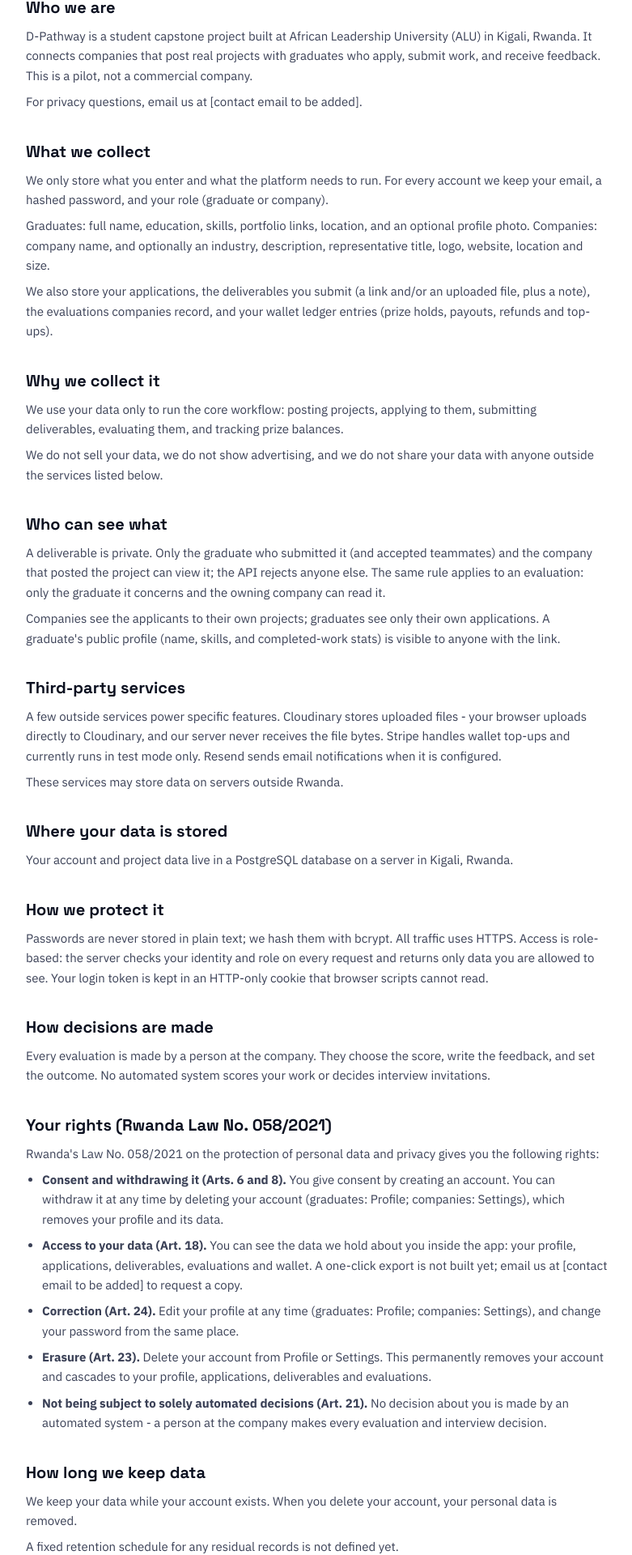
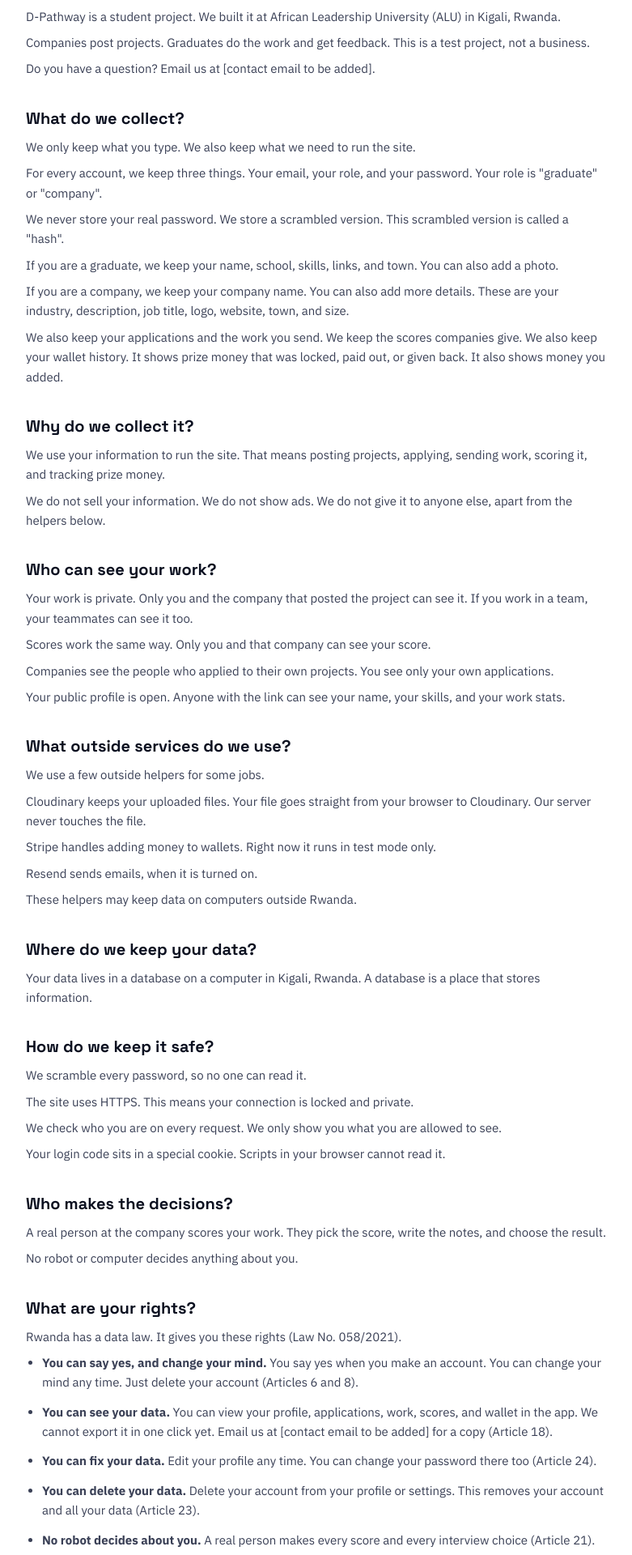
Before and after one commit to dushimsam/d-pathway, a Next.js app in the folder web/: page /privacy in a window 1280 px wide. Shown: the part 316-2236 px from the top of the page at 81% size, without its empty margins (248-1029 px from the left). Built offline with nearby package versions, Linux system fonts and the light colour scheme.

Commit message:
fix: revise Privacy Policy and Terms of Use for clarity and consistency

```diff
--- a/web/src/app/privacy/page.tsx
+++ b/web/src/app/privacy/page.tsx
@@ -5,11 +5,11 @@ import { LegalPage, LegalSection } from '@/components/legal/LegalPage';
 export const metadata: Metadata = {
   title: 'Privacy Policy - D-Pathway',
   description:
-    'How D-Pathway collects, uses, and protects your personal data, and your rights under Rwanda Law No. 058/2021.',
+    'In plain words: what information D-Pathway keeps, why, who can see it, and your rights.',
 };
 
-// TODO: publish a real contact email for privacy requests and data-rights
-// requests. There is no contact address anywhere in the codebase yet.
+// TODO: publish a real contact email for privacy and data questions.
+// There is no contact address anywhere in the codebase yet.
 const CONTACT = '[contact email to be added]';
 
 export default function PrivacyPage() {
@@ -17,154 +17,159 @@ export default function PrivacyPage() {
     <LegalPage
       title="Privacy Policy"
       lastUpdated="20 November 2026"
-      intro="This policy explains, in plain language, what personal data D-Pathway collects, why, who can see it, and the rights you have over it."
+      intro="This page tells you how we handle your information. We wrote it in plain words."
     >
-      <LegalSection title="Who we are">
+      <LegalSection title="Who are we?">
         <p>
-          D-Pathway is a student capstone project built at African Leadership
-          University (ALU) in Kigali, Rwanda. It connects companies that post
-          real projects with graduates who apply, submit work, and receive
-          feedback. This is a pilot, not a commercial company.
+          D-Pathway is a student project. We built it at African Leadership
+          University (ALU) in Kigali, Rwanda.
         </p>
-        <p>For privacy questions, email us at {CONTACT}.</p>
+        <p>
+          Companies post projects. Graduates do the work and get feedback. This
+          is a test project, not a business.
+        </p>
+        <p>Do you have a question? Email us at {CONTACT}.</p>
       </LegalSection>
 
-      <LegalSection title="What we collect">
+      <LegalSection title="What do we collect?">
+        <p>We only keep what you type. We also keep what we need to run the site.</p>
         <p>
-          We only store what you enter and what the platform needs to run. For
-          every account we keep your email, a hashed password, and your role
-          (graduate or company).
+          For every account, we keep three things. Your email, your role, and
+          your password. Your role is &quot;graduate&quot; or &quot;company&quot;.
         </p>
         <p>
-          Graduates: full name, education, skills, portfolio links, location,
-          and an optional profile photo. Companies: company name, and optionally
-          an industry, description, representative title, logo, website,
-          location and size.
+          We never store your real password. We store a scrambled version. This
+          scrambled version is called a &quot;hash&quot;.
         </p>
         <p>
-          We also store your applications, the deliverables you submit (a link
-          and/or an uploaded file, plus a note), the evaluations companies
-          record, and your wallet ledger entries (prize holds, payouts, refunds
-          and top-ups).
+          If you are a graduate, we keep your name, school, skills, links, and
+          town. You can also add a photo.
+        </p>
+        <p>
+          If you are a company, we keep your company name. You can also add more
+          details. These are your industry, description, job title, logo,
+          website, town, and size.
+        </p>
+        <p>
+          We also keep your applications and the work you send. We keep the
+          scores companies give. We also keep your wallet history. It shows prize
+          money that was locked, paid out, or given back. It also shows money you
+          added.
         </p>
       </LegalSection>
 
-      <LegalSection title="Why we collect it">
+      <LegalSection title="Why do we collect it?">
         <p>
-          We use your data only to run the core workflow: posting projects,
-          applying to them, submitting deliverables, evaluating them, and
-          tracking prize balances.
+          We use your information to run the site. That means posting projects,
+          applying, sending work, scoring it, and tracking prize money.
         </p>
         <p>
-          We do not sell your data, we do not show advertising, and we do not
-          share your data with anyone outside the services listed below.
+          We do not sell your information. We do not show ads. We do not give it
+          to anyone else, apart from the helpers below.
         </p>
       </LegalSection>
 
-      <LegalSection title="Who can see what">
+      <LegalSection title="Who can see your work?">
         <p>
-          A deliverable is private. Only the graduate who submitted it (and
-          accepted teammates) and the company that posted the project can view
-          it; the API rejects anyone else. The same rule applies to an
-          evaluation: only the graduate it concerns and the owning company can
-          read it.
+          Your work is private. Only you and the company that posted the project
+          can see it. If you work in a team, your teammates can see it too.
+        </p>
+        <p>Scores work the same way. Only you and that company can see your score.</p>
+        <p>
+          Companies see the people who applied to their own projects. You see
+          only your own applications.
         </p>
         <p>
-          Companies see the applicants to their own projects; graduates see only
-          their own applications. A graduate&apos;s public profile (name,
-          skills, and completed-work stats) is visible to anyone with the link.
+          Your public profile is open. Anyone with the link can see your name,
+          your skills, and your work stats.
         </p>
       </LegalSection>
 
-      <LegalSection title="Third-party services">
+      <LegalSection title="What outside services do we use?">
+        <p>We use a few outside helpers for some jobs.</p>
         <p>
-          A few outside services power specific features. Cloudinary stores
-          uploaded files - your browser uploads directly to Cloudinary, and our
-          server never receives the file bytes. Stripe handles wallet top-ups
-          and currently runs in test mode only. Resend sends email
-          notifications when it is configured.
+          Cloudinary keeps your uploaded files. Your file goes straight from your
+          browser to Cloudinary. Our server never touches the file.
         </p>
-        <p>These services may store data on servers outside Rwanda.</p>
+        <p>
+          Stripe handles adding money to wallets. Right now it runs in test mode
+          only.
+        </p>
+        <p>Resend sends emails, when it is turned on.</p>
+        <p>These helpers may keep data on computers outside Rwanda.</p>
       </LegalSection>
 
-      <LegalSection title="Where your data is stored">
+      <LegalSection title="Where do we keep your data?">
         <p>
-          Your account and project data live in a PostgreSQL database on a
-          server in Kigali, Rwanda.
+          Your data lives in a database on a computer in Kigali, Rwanda. A
+          database is a place that stores information.
         </p>
       </LegalSection>
 
-      <LegalSection title="How we protect it">
+      <LegalSection title="How do we keep it safe?">
+        <p>We scramble every password, so no one can read it.</p>
+        <p>The site uses HTTPS. This means your connection is locked and private.</p>
         <p>
-          Passwords are never stored in plain text; we hash them with bcrypt.
-          All traffic uses HTTPS. Access is role-based: the server checks your
-          identity and role on every request and returns only data you are
-          allowed to see. Your login token is kept in an HTTP-only cookie that
-          browser scripts cannot read.
+          We check who you are on every request. We only show you what you are
+          allowed to see.
+        </p>
+        <p>
+          Your login code sits in a special cookie. Scripts in your browser
+          cannot read it.
         </p>
       </LegalSection>
 
-      <LegalSection title="How decisions are made">
+      <LegalSection title="Who makes the decisions?">
         <p>
-          Every evaluation is made by a person at the company. They choose the
-          score, write the feedback, and set the outcome. No automated system
-          scores your work or decides interview invitations.
+          A real person at the company scores your work. They pick the score,
+          write the notes, and choose the result.
         </p>
+        <p>No robot or computer decides anything about you.</p>
       </LegalSection>
 
-      <LegalSection title="Your rights (Rwanda Law No. 058/2021)">
-        <p>
-          Rwanda&apos;s Law No. 058/2021 on the protection of personal data and
-          privacy gives you the following rights:
-        </p>
-        <ul className="ml-5 list-disc space-y-2">
+      <LegalSection title="What are your rights?">
+        <p>Rwanda has a data law. It gives you these rights (Law No. 058/2021).</p>
+        <ul className="ml-5 list-disc space-y-3">
           <li>
-            <strong>Consent and withdrawing it (Arts. 6 and 8).</strong> You
-            give consent by creating an account. You can withdraw it at any time
-            by deleting your account (graduates: Profile; companies: Settings),
-            which removes your profile and its data.
+            <strong>You can say yes, and change your mind.</strong> You say yes
+            when you make an account. You can change your mind any time. Just
+            delete your account (Articles 6 and 8).
           </li>
           <li>
-            <strong>Access to your data (Art. 18).</strong> You can see the data
-            we hold about you inside the app: your profile, applications,
-            deliverables, evaluations and wallet. A one-click export is not built
-            yet; email us at {CONTACT} to request a copy.
+            <strong>You can see your data.</strong> You can view your profile,
+            applications, work, scores, and wallet in the app. We cannot export
+            it in one click yet. Email us at {CONTACT} for a copy (Article 18).
           </li>
           <li>
-            <strong>Correction (Art. 24).</strong> Edit your profile at any time
-            (graduates: Profile; companies: Settings), and change your password
-            from the same place.
+            <strong>You can fix your data.</strong> Edit your profile any time.
+            You can change your password there too (Article 24).
           </li>
           <li>
-            <strong>Erasure (Art. 23).</strong> Delete your account from
-            Profile or Settings. This permanently removes your account and
-            cascades to your profile, applications, deliverables and evaluations.
+            <strong>You can delete your data.</strong> Delete your account from
+            your profile or settings. This removes your account and all your data
+            (Article 23).
           </li>
           <li>
-            <strong>Not being subject to solely automated decisions (Art. 21).</strong>{' '}
-            No decision about you is made by an automated system - a person at
-            the company makes every evaluation and interview decision.
+            <strong>No robot decides about you.</strong> A real person makes
+            every score and every interview choice (Article 21).
           </li>
         </ul>
       </LegalSection>
 
-      <LegalSection title="How long we keep data">
-        <p>
-          We keep your data while your account exists. When you delete your
-          account, your personal data is removed.
-        </p>
-        {/* TODO: a fixed retention schedule for any residual records (e.g.
-            wallet ledger for audit) is not defined in the code. */}
-        <p>
-          A fixed retention schedule for any residual records is not defined
-          yet.
-        </p>
+      <LegalSection title="How long do we keep your data?">
+        <p>We keep your data while your account is open.</p>
+        <p>When you delete your account, we remove your data.</p>
+        {/* TODO: a fixed time to keep old records (e.g. wallet history) is not
+            set in the code. */}
+        <p>We have not set a fixed time to keep old records yet.</p>
       </LegalSection>
 
-      <LegalSection title="Changes to this policy">
+      <LegalSection title="Will this policy change?">
         <p>
-          If we change this policy, we will update the date at the top of this
-          page. You can also review our{' '}
+          We may change this page. If we do, we will change the date at the top.
+        </p>
+        <p>
+          You can also read our{' '}
           <Link href="/terms" className="text-[#2847d3] hover:underline">
             Terms of Use
           </Link>
--- a/web/src/app/terms/page.tsx
+++ b/web/src/app/terms/page.tsx
@@ -5,10 +5,10 @@ import { LegalPage, LegalSection } from '@/components/legal/LegalPage';
 export const metadata: Metadata = {
   title: 'Terms of Use - D-Pathway',
   description:
-    'The rules for using D-Pathway: accounts, projects, deliverables, evaluations, intellectual property, and prizes.',
+    'In plain words: the rules for using D-Pathway. Accounts, projects, work, scores, and prizes.',
 };
 
-// TODO: publish a real contact email for terms questions.
+// TODO: publish a real contact email for questions about these terms.
 const CONTACT = '[contact email to be added]';
 
 export default function TermsPage() {
@@ -16,122 +16,112 @@ export default function TermsPage() {
     <LegalPage
       title="Terms of Use"
       lastUpdated="20 November 2026"
-      intro="These terms explain the rules for using D-Pathway. By creating an account you agree to them."
+      intro="These are the rules for using D-Pathway. When you make an account, you agree to them."
     >
-      <LegalSection n={1} title="About D-Pathway">
+      <LegalSection n={1} title="What is D-Pathway?">
         <p>
-          D-Pathway is a student capstone project built at African Leadership
-          University (ALU). Companies post projects, graduates apply and submit
-          deliverables, and companies evaluate the work. It is a pilot, not a
-          commercial service.
+          D-Pathway is a student project from African Leadership University (ALU).
+        </p>
+        <p>
+          Companies post projects. Graduates apply and send their work. Companies
+          then score the work. This is a test project, not a business.
         </p>
       </LegalSection>
 
-      <LegalSection n={2} title="Accounts and roles">
+      <LegalSection n={2} title="What about your account?">
+        <p>There are two kinds of accounts. One for graduates and one for companies.</p>
+        <p>Keep your login safe. You are responsible for anything done with your account.</p>
+      </LegalSection>
+
+      <LegalSection n={3} title="What must companies do?">
+        <p>Post only real problems. Post only work you are allowed to share.</p>
         <p>
-          There are two roles: graduate and company. You are responsible for
-          keeping your login details safe and for everything done under your
-          account.
+          You can edit a project while it is a draft. Once you publish it, you
+          cannot change it. The brief, the dates, the skills, and the rules are
+          then locked.
+        </p>
+        <p>You cannot delete a project after you accept someone. Close it instead.</p>
+        <p>
+          You give each piece of work one score. A score is 1 to 5, with notes
+          and a result. The graduate can see it.
         </p>
       </LegalSection>
 
-      <LegalSection n={3} title="For companies">
+      <LegalSection n={4} title="What must graduates do?">
+        <p>You must agree to a project&apos;s rules before you apply. We save the time you agree.</p>
+        <p>Send your work on time. We refuse a first submission after the deadline.</p>
         <p>
-          Post only real problems that you have the right to share. Once a
-          project is published (open for applications), its brief, deadlines,
-          required skills and IP terms are frozen - you can edit these only
-          while the project is still a draft.
-        </p>
-        <p>
-          You cannot delete a project once an applicant has been accepted; close
-          it instead. An evaluation (a score from 1 to 5, written feedback, and
-          an outcome) is recorded once per deliverable and is shown to the
-          graduate.
+          You can send a better version later. A new version replaces your old
+          one. It also tells the company to check your score again.
         </p>
       </LegalSection>
 
-      <LegalSection n={4} title="For graduates">
+      <LegalSection n={5} title="Who owns the work?">
         <p>
-          You must accept a project&apos;s terms before you can apply, and we
-          record the moment you accept them. Your first submission must be on or
-          before the project&apos;s submission deadline; late first submissions
-          are refused.
+          Each project has its own rules about who owns the work. You see these
+          rules before you apply. You must agree to them to apply. We save the
+          time you agree.
         </p>
         <p>
-          You can resubmit to improve your work. A resubmission replaces the link,
-          file and note on your single deliverable and flags any existing
-          evaluation so the company knows to review it again.
+          The normal rule is simple. The company owns the work. You can still
+          show it in your portfolio.
+        </p>
+        <p>
+          Rwanda has a law about this. Who owns the work depends on the rules you
+          agreed to (Law No. 055/2024, Articles 316 and 319 to 320).
         </p>
       </LegalSection>
 
-      <LegalSection n={5} title="Intellectual property">
+      <LegalSection n={6} title="How do prizes work?">
         <p>
-          Each project states its own IP terms, which are shown to you before you
-          apply. You must accept them to apply, and your acceptance is recorded
-          with a timestamp.
+          A company can add a prize to a project. When they do, we lock that
+          money from their wallet. Locking means it is set aside and cannot be
+          spent.
         </p>
+        <p>We give the money to the one graduate the company picks.</p>
         <p>
-          The default terms assign the work to the company, while you keep the
-          right to describe it in your portfolio. This follows Rwanda&apos;s Law
-          No. 055/2024 on the protection of intellectual property, under which
-          assigning economic rights rests on the agreed terms (Arts. 316 and
-          319-320).
+          We give the money back to the company in three cases. If they delete
+          the project before accepting anyone. If they change the prize. If they
+          close the project without picking a winner.
+        </p>
+        <p>We take no fee.</p>
+        <p>
+          Right now, payments run in test mode only. No real money moves. You
+          cannot cash out to mobile money yet. We are not a payment company.
         </p>
       </LegalSection>
 
-      <LegalSection n={6} title="Prizes and the wallet">
+      <LegalSection n={7} title="Is an interview a job offer?">
+        <p>No. An interview invite is not a job offer.</p>
+        <p>The company sets up the interview with you off the site.</p>
+      </LegalSection>
+
+      <LegalSection n={8} title="How must you behave?">
+        <p>Do not make fake companies or fake projects. Do not send work that is not yours.</p>
+        <p>Do not bully or abuse other people. We may remove accounts that break these rules.</p>
+        {/* TODO: there is no admin suspension/moderation tool in the code yet;
+            removal is manual. */}
+      </LegalSection>
+
+      <LegalSection n={9} title="Can you delete your account?">
+        <p>Yes. You can delete your account any time.</p>
         <p>
-          When a company creates a project with a cash prize, that amount is held
-          from the company&apos;s wallet. It is released to the one graduate the
-          company awards. It is refunded to the company if the project is deleted
-          before any applicant is accepted, if the prize is changed, or if the
-          project is closed without awarding. D-Pathway takes no fee.
-        </p>
-        <p>
-          Payments currently run in test mode only. No real money moves, and
-          payouts to mobile money are not yet available. D-Pathway is not a
-          payment service provider.
+          Go to your profile (graduates) or settings (companies). This removes
+          your account and all your data.
         </p>
       </LegalSection>
 
-      <LegalSection n={7} title="Interviews">
+      <LegalSection n={10} title="What are the limits?">
         <p>
-          An interview invitation (the &quot;selected for interview&quot;
-          outcome) is not a job offer. The company arranges any interview with
-          you directly, off the platform.
+          D-Pathway is a student project. We give it to you &quot;as is&quot;. It
+          may change, pause, or stop. We make no promises about it.
         </p>
       </LegalSection>
 
-      <LegalSection n={8} title="Acceptable use">
+      <LegalSection n={11} title="Will these terms change?">
+        <p>We may change these rules. If we do, we will change the date at the top.</p>
         <p>
-          Do not create fake companies or projects, do not submit work that is
-          not your own, and do not harass or abuse other users. Accounts that
-          break these rules may be removed.
-        </p>
-        {/* TODO: there is no admin suspension/moderation tooling in the code
-            yet; enforcement is manual. */}
-      </LegalSection>
-
-      <LegalSection n={9} title="Ending your account">
-        <p>
-          You can delete your account at any time from Profile (graduates) or
-          Settings (companies). This permanently removes your account and
-          cascades to your profile, applications, deliverables and evaluations.
-        </p>
-      </LegalSection>
-
-      <LegalSection n={10} title="Limits of the service">
-        <p>
-          D-Pathway is a student project, provided &quot;as is&quot; and without
-          warranties. It may change, pause, or go offline, and it is offered for
-          this pilot only.
-        </p>
-      </LegalSection>
-
-      <LegalSection n={11} title="Changes to these terms">
-        <p>
-          We may update these terms and will change the date at the top of this
-          page. For questions, email us at {CONTACT}. You can also read our{' '}
+          Have a question? Email us at {CONTACT}. You can also read our{' '}
           <Link href="/privacy" className="text-[#2847d3] hover:underline">
             Privacy Policy
           </Link>
```
